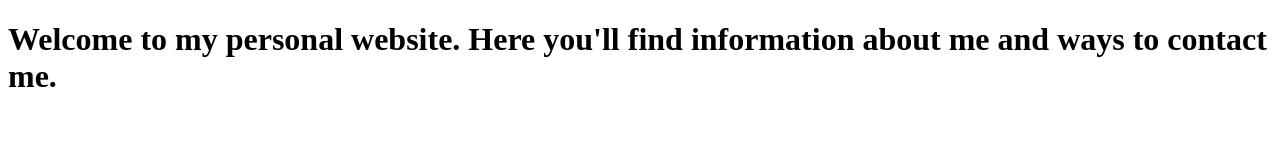
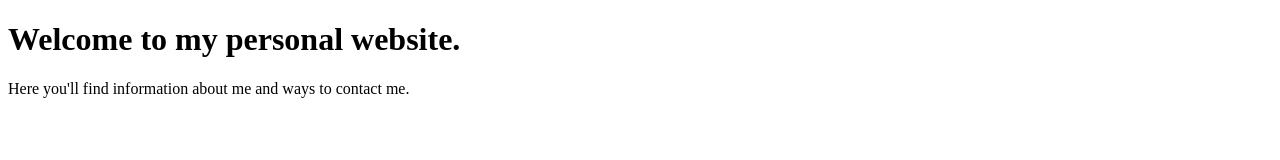
Before and after one commit to eldeebs/website, a plain HTML site: page index.html in a window 1280 px wide. Drawn offline with Linux system fonts and the light colour scheme.

Commit message:
Updated index.html

```diff
--- a/index.html
+++ b/index.html
@@ -4,6 +4,7 @@
         <title>Home</title>
     </head>
     <body>
-        <h1>Welcome to my personal website. Here you'll find information about me and ways to contact me.</h1>
+        <h1>Welcome to my personal website.</h1>
+        <p>Here you'll find information about me and ways to contact me.</p>
     </body>
 </html>
```
